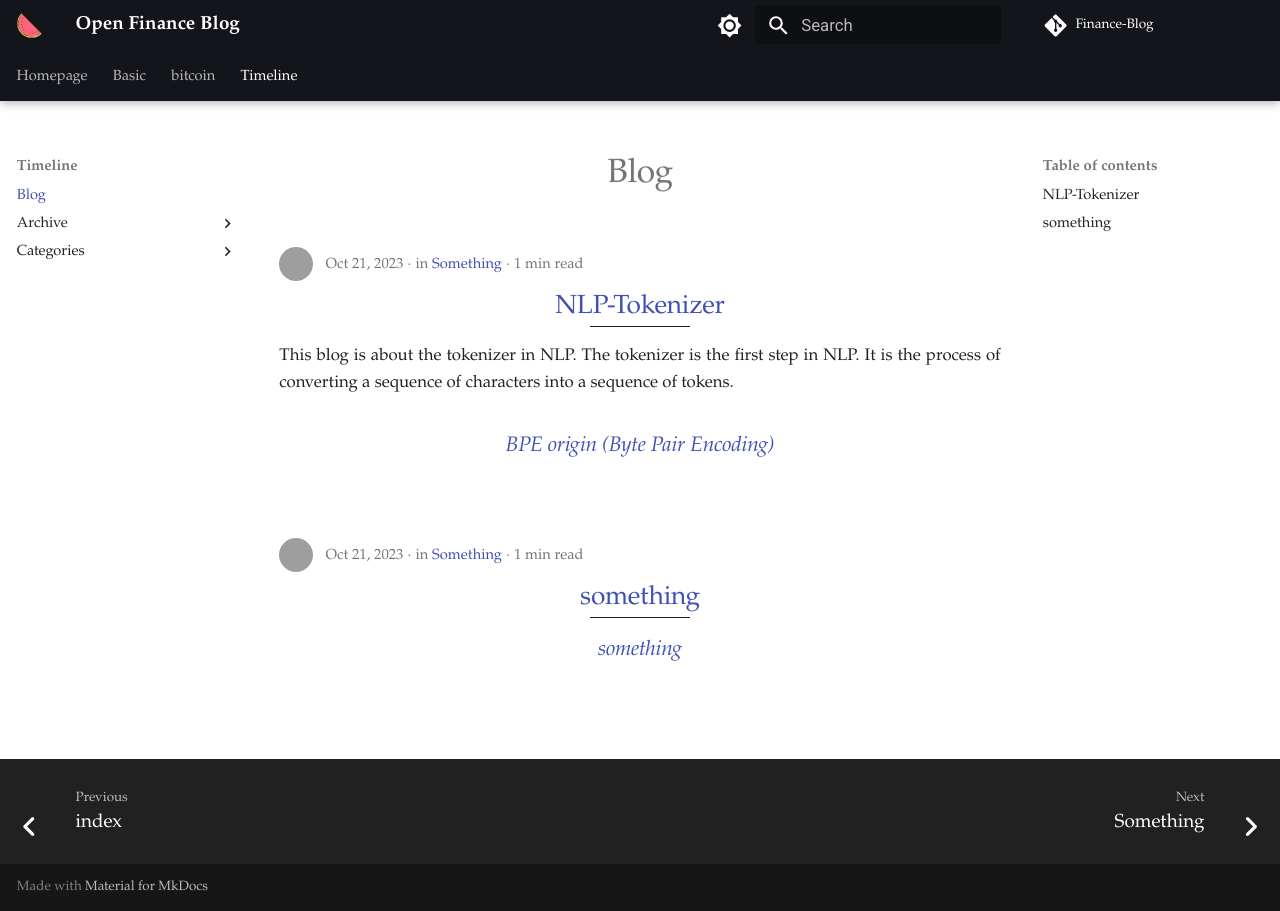
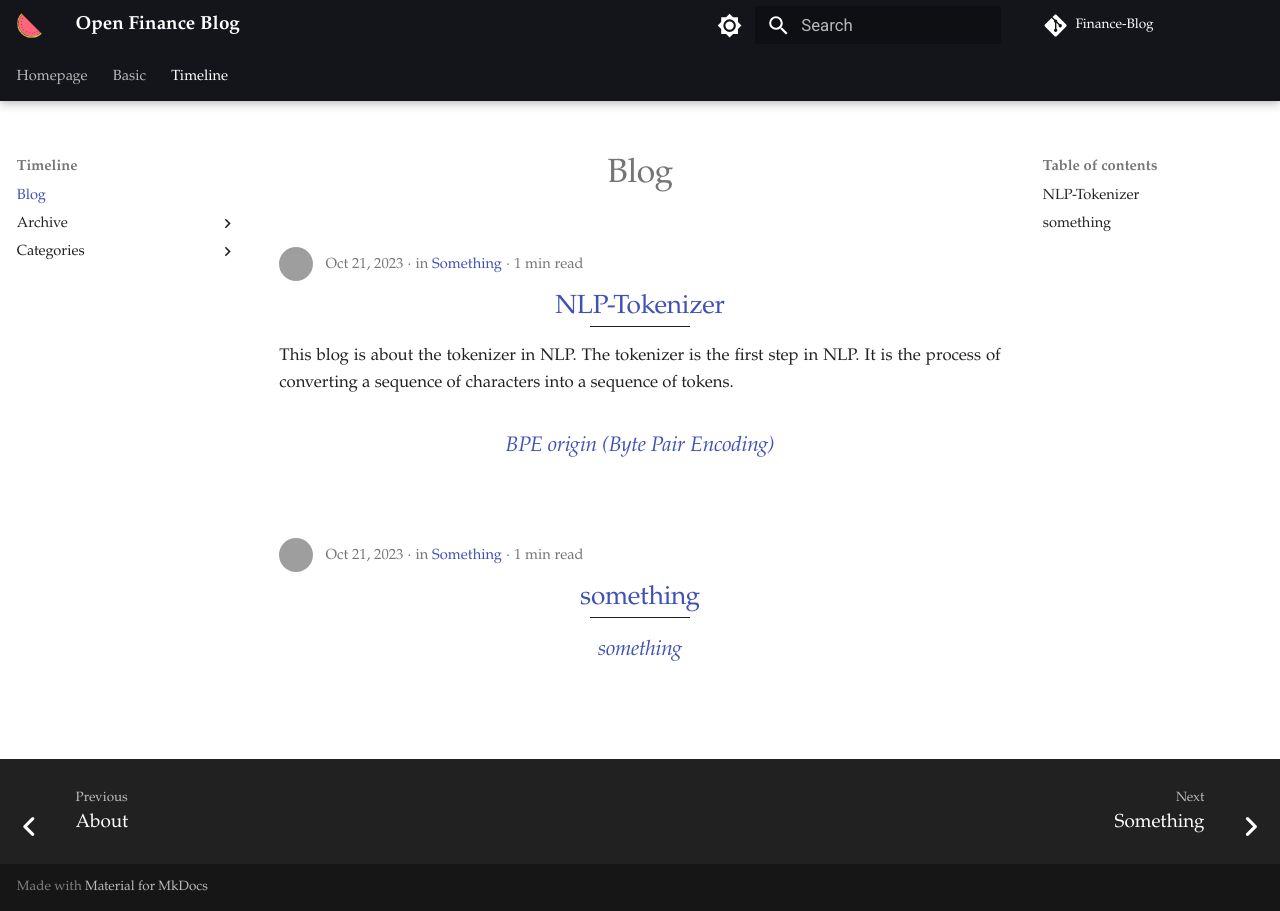
Before and after one commit to open-finance-tools/Finance-Blog, an MkDocs documentation site: the page built from docs/Timeline/index.md, in a window 1280 px wide. Built offline with MkDocs 1.6.1 and Material for MkDocs 9.7.7, drawn with Linux system fonts in a browser that asks for light colours; comment, search, counter and statistics services are not loaded; grey boxes are pictures that could not be loaded.

Commit message:
auto update

```diff
--- a/mkdocs.yml
+++ b/mkdocs.yml
@@ -93,10 +93,6 @@
 nav:
   - Homepage: index.md
   - Basic:
-    - toutrials:
-      - About: Basic/toutrials/About.md
     - About: Basic/About.md
-  - bitcoin:
-    - index: bitcoin/index.md
   - Timeline:
     - index: Timeline/index.md
```
Also changed, not shown: docs/bitcoin/index.md (deleted, +0 -1 lines), docs/Basic/toutrials/About.md (deleted), docs/Basic/toutrials/assets/test.txt (deleted).
